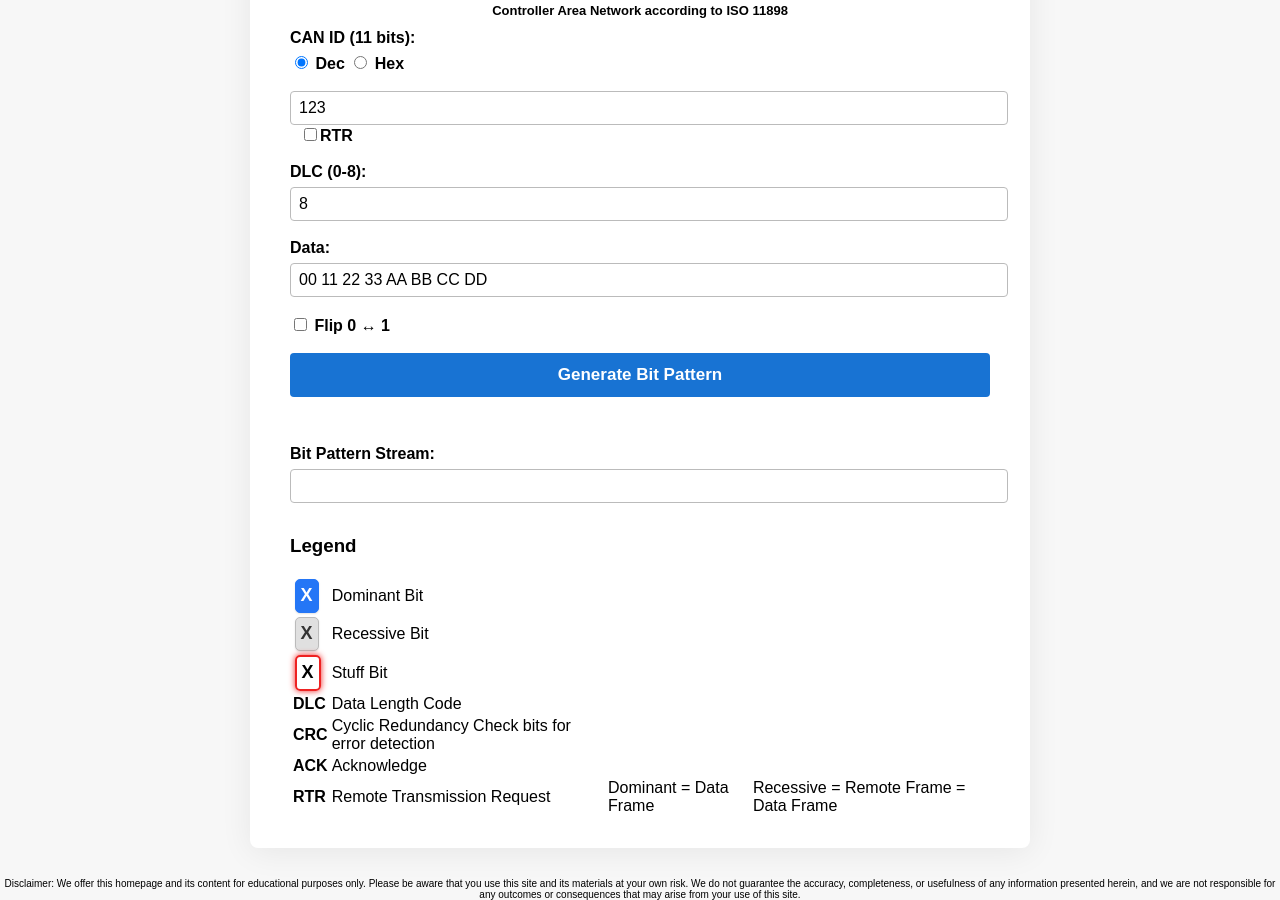
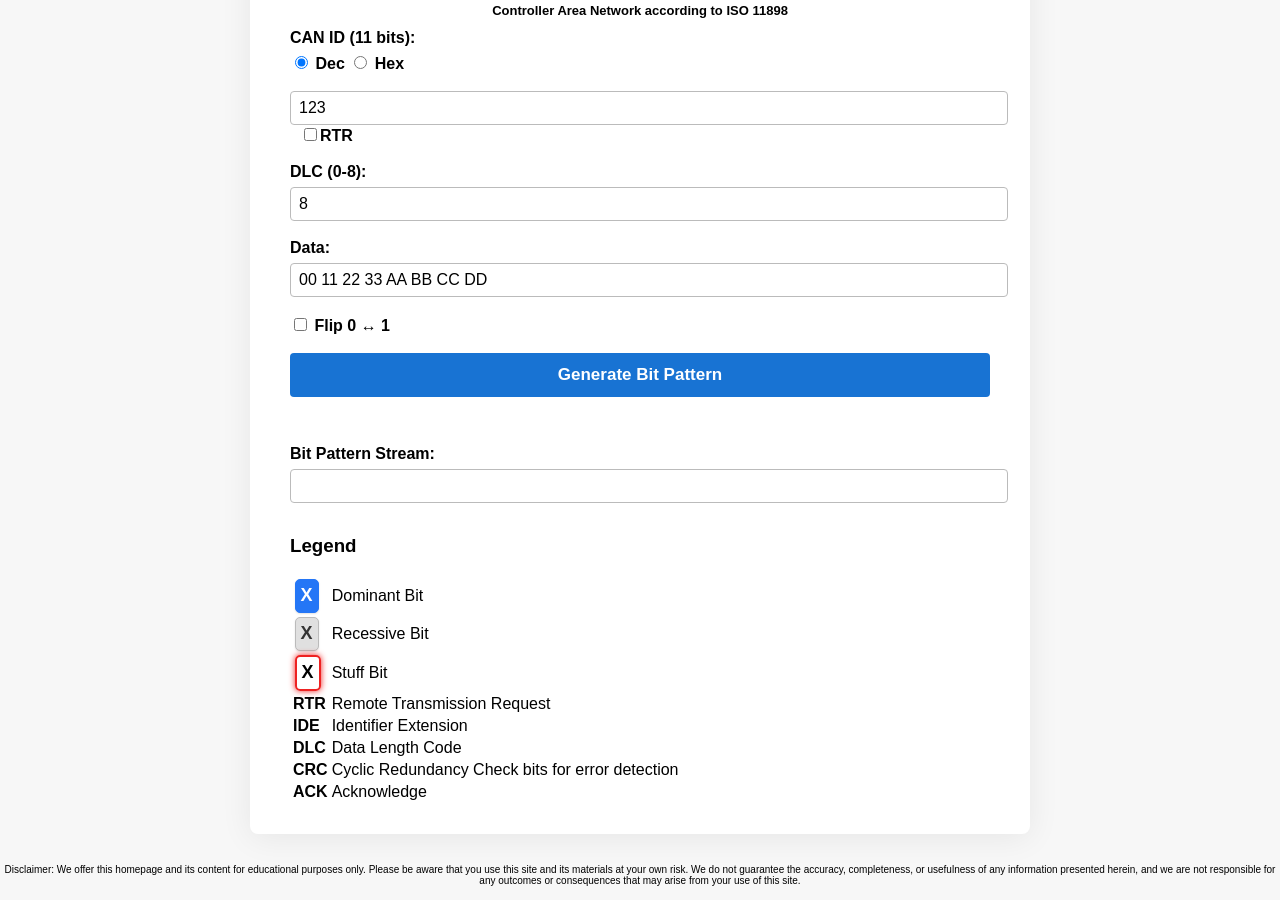
Before and after one commit to Watchcattimer/CANBitPattern, a plain HTML site: page index.html in a window 1280 px wide. Shown: the part 139-1039 px from the top of the page. Drawn offline with Linux system fonts and the light colour scheme.

Commit message:
add label for IDE

```diff
--- a/index.html
+++ b/index.html
@@ -64,6 +64,14 @@
 					<td>Stuff Bit</td>
 				</tr>
 				<tr>
+					<td><b>RTR</b></td>
+					<td>Remote Transmission Request</td>
+				</tr>
+				<tr>
+					<td><b>IDE</b></td>
+					<td>Identifier Extension</td>
+				</tr>
+				<tr>
 					<td><b>DLC</b></td>
 					<td>Data Length Code</td>
 				</tr>
@@ -75,12 +83,6 @@
 					<td><b>ACK</b></td>
 					<td>Acknowledge</td>
 				</tr>
-				<tr>
-					<td><b>RTR</b></td>
-					<td>Remote Transmission Request</td>
-					<td>Dominant = Data Frame</td>
-					<td>Recessive = Remote Frame = Data Frame</td>
-				</tr>
 				</table>
 		</div>
 
```
